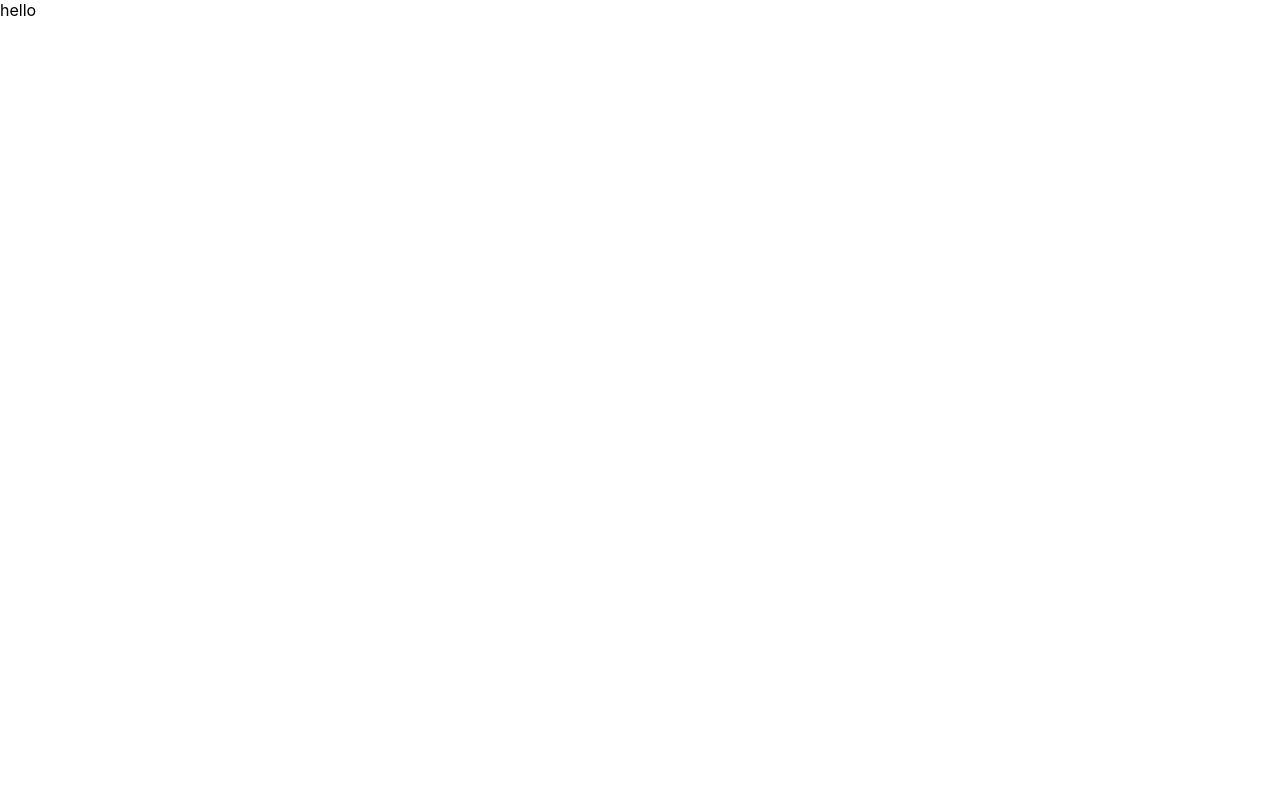
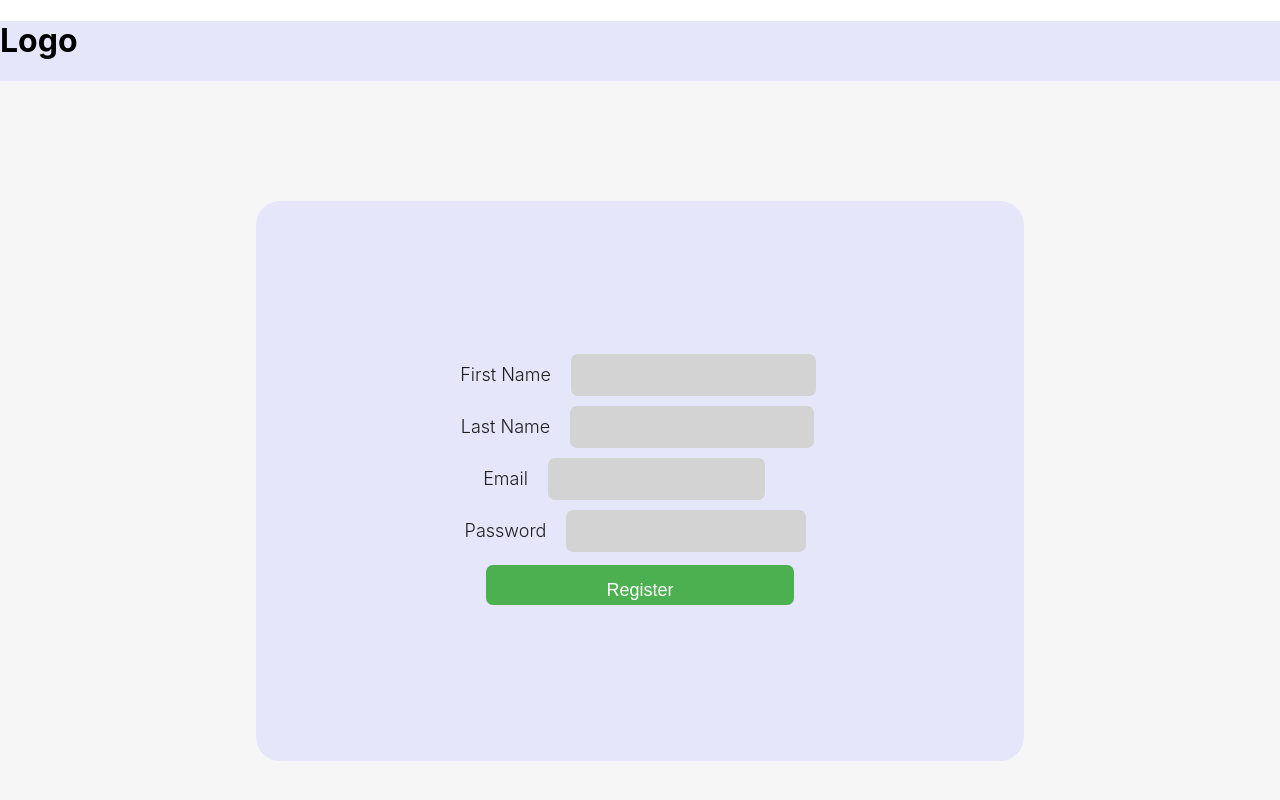
Before and after one commit to prithvi009/video-stream-app, a React (Create React App) app in the folder client/: page /register in a window 1280 px wide. Shown: the top 800 px of the page. Built offline with nearby package versions, Linux system fonts and the light colour scheme.

Commit message:
login and signup completed

```diff
--- a/client/src/App.js
+++ b/client/src/App.js
@@ -1,9 +1,21 @@
+import Register from "./scenes/register/Register";
+import {BrowserRouter as Router, Routes, Route} from 'react-router-dom';
+import Navbar from "./components/navbar";
+import Login from "./scenes/login/Login";
+import Home from "./scenes/home/Home";
 
 
 function App() {
   return (
     <div className="app">
-      hello
+      <Router>
+        <Navbar/>
+        <Routes>
+          <Route path="/" element={<Login/>} />
+          <Route path="/register" element={<Register/>}/>
+          <Route path="/home" element={<Home/>}/>
+        </Routes>
+      </Router>
     </div>
   );
 }
--- /dev/null
+++ b/client/src/components/navbar/index.css
@@ -0,0 +1,14 @@
+.navbar{
+    background-color: lavender;
+    width: 100%;
+    height: 60px;
+
+}
+
+.navbar > h1{
+    font-size: 2rem;
+    font-weight: 500;
+    margin: 0;
+    padding: 0;
+    color: rgba(0, 0, 0, 0.87);
+}
--- /dev/null
+++ b/client/src/components/navbar/index.js
@@ -0,0 +1,14 @@
+import React from 'react'
+import './index.css'
+
+const Navbar = () => {
+  return (
+    <div className='navbar'>
+        <div className='navbar__logo'>
+            <h1>Logo</h1>
+        </div>
+    </div>
+  )
+}
+
+export default Navbar
--- a/client/src/index.css
+++ b/client/src/index.css
@@ -1,5 +1,6 @@
-body {
+body, html {
   margin: 0;
+  padding: 0;
   font-family: -apple-system, BlinkMacSystemFont, 'Segoe UI', 'Roboto', 'Oxygen',
     'Ubuntu', 'Cantarell', 'Fira Sans', 'Droid Sans', 'Helvetica Neue',
     sans-serif;
--- a/client/src/index.js
+++ b/client/src/index.js
@@ -2,10 +2,42 @@ import React from 'react';
 import ReactDOM from 'react-dom/client';
 import './index.css';
 import App from './App';
+import {configureStore } from '@reduxjs/toolkit';
+import authReducer from './state';
+
+import { Provider } from 'react-redux';
+import {
+  persistStore,
+  persistReducer,
+  FLUSH,
+  REHYDRATE,
+  PAUSE,
+  PERSIST,
+  PURGE,
+  REGISTER,
+} from "redux-persist";
+import storage from "redux-persist/lib/storage";
+import { PersistGate } from "redux-persist/integration/react";
+
+const persistConfig = { key: "root", storage, version: 1 };
+const persistedReducer = persistReducer(persistConfig, authReducer);
+const store = configureStore({
+  reducer: {
+    persistedReducer
+  },
+  middleware: (getDefaultMiddleware) =>
+  getDefaultMiddleware({
+    serializableCheck: {
+      ignoredActions: [FLUSH, REHYDRATE, PAUSE, PERSIST, PURGE, REGISTER],
+    },
+  }),
+});
 
 const root = ReactDOM.createRoot(document.getElementById('root'));
 root.render(
   <React.StrictMode>
+    <Provider store={store}>
     <App />
+    </Provider>
   </React.StrictMode>
 );
--- /dev/null
+++ b/client/src/scenes/home/Home.jsx
@@ -0,0 +1,9 @@
+import React from 'react'
+
+const Home = () => {
+  return (
+    <div>Home</div>
+  )
+}
+
+export default Home
--- /dev/null
+++ b/client/src/scenes/login/Login.jsx
@@ -0,0 +1,81 @@
+import React from 'react'
+import { useState } from 'react';
+import { useNavigate } from 'react-router-dom';
+import { useDispatch } from 'react-redux';
+import { setLogin } from '../../state';
+
+
+const Login = () => {
+    const dispatch = useDispatch();
+    const [initialValuesLogin, setInitialValuesLogin] = useState(
+        {
+            email: '',
+            password: ''
+        }
+    );
+    const navigate = useNavigate();
+
+    const handleSubmit = async (e) => {
+        e.preventDefault();
+
+        const userResponse = await fetch("http://localhost:5001/api/v1/auth/login", {
+            method: 'POST',
+            headers: {
+                'Content-Type': 'application/json'
+            },
+            body: JSON.stringify(initialValuesLogin)
+
+        });
+
+        const loggedIn = await userResponse.json();
+
+
+
+        if(loggedIn.token){
+            dispatch(
+                setLogin({
+                  user: loggedIn.user,
+                  token: loggedIn.token,
+                })
+            );
+            console.log(loggedIn);
+            navigate('/home');
+            setInitialValuesLogin.email = '';
+            setInitialValuesLogin.password = '';
+        }
+
+    }
+
+  return (
+    <div>
+        <form onSubmit={handleSubmit}>
+            <div>
+
+            <label htmlFor="email" className='labels'>Email</label>
+            <input type="email" name="email" className='name'
+                value={initialValuesLogin.email}
+                onChange={(e) => setInitialValuesLogin({...initialValuesLogin, email: e.target.value})}
+                />
+            </div>
+            <div>
+
+            <label htmlFor="password" className='labels'>Password</label>
+            <input type="password" name="password" className='name'
+                value={initialValuesLogin.password}
+                onChange={(e) => setInitialValuesLogin({...initialValuesLogin, password: e.target.value})}
+                />
+            </div>
+
+                <div>
+                    <button type="submit" className='btn'>Login</button>
+                    <div>
+                        <p>Don't have an account? <a onClick={()=> navigate('/register')} className="register_link">Click to signup</a></p>
+                    </div>
+                </div>
+
+        </form>
+    </div>
+  )
+}
+
+export default Login
--- /dev/null
+++ b/client/src/scenes/register/Register.jsx
@@ -0,0 +1,87 @@
+import React from 'react'
+import {useState} from 'react';
+import { useNavigate } from 'react-router-dom';
+
+import './register.css'
+
+
+const Register = () => {
+    const [initialValuesRegister, setInitialValuesRegister] = useState(
+        {
+            firstName: '',
+            lastName: '',
+            email: '',
+            password: ''
+        }
+    );
+
+    const navigate = useNavigate();
+
+    const handleSubmit = async (e) => {
+        e.preventDefault();
+
+        const userResponse = await fetch("http://localhost:5001/api/v1/auth/register", {
+            method: 'POST',
+            headers: {
+                'Content-Type': 'application/json'
+            },
+            body: JSON.stringify(initialValuesRegister)
+        });
+
+        if(userResponse.status === 201){
+            setInitialValuesRegister.firstName = '';
+            setInitialValuesRegister.lastName = '';
+            setInitialValuesRegister.email = '';
+            setInitialValuesRegister.password = '';
+            navigate('/');
+        }
+
+    }
+
+  return (
+    <>
+    <div className='login'>
+        <form  onSubmit={handleSubmit} className="login_form">
+
+                <div>
+
+                    <label htmlFor="name" className='labels'>First Name</label>
+                    <input type="text" name="first_name" className="name"
+                        value = {initialValuesRegister.firstName}
+                        onChange={(e) => setInitialValuesRegister({...initialValuesRegister, firstName: e.target.value})}
+                    />
+                </div>
+                <div>
+
+                    <label htmlFor="name" className='labels'>Last Name</label>
+                    <input type="text" name="last_name" className='name'
+                        value={initialValuesRegister.lastName}
+                        onChange={(e) => setInitialValuesRegister({...initialValuesRegister, lastName: e.target.value})}
+                        />
+                </div>
+
+            <div>
+
+            <label htmlFor="email" className='labels'>Email</label>
+            <input type="email" name="email" className='name'
+                value={initialValuesRegister.email}
+                onChange={(e) => setInitialValuesRegister({...initialValuesRegister, email: e.target.value})}
+                />
+            </div>
+            <div>
+
+                <label htmlFor="password" className='labels'>Password</label>
+                <input type="password" name="password" className='name'
+                    value={initialValuesRegister.password}
+                    onChange={(e) => setInitialValuesRegister({...initialValuesRegister, password: e.target.value})}
+                    />
+            </div>
+            <button type="submit" className='btn'>Register</button>
+
+        </form>
+    </div>
+    </>
+  )
+}
+
+export default Register;
--- /dev/null
+++ b/client/src/scenes/register/register.css
@@ -0,0 +1,69 @@
+.login{
+
+    display: flex;
+    flex-direction: column;
+    align-items: center;
+    justify-content: center;
+    height: 100vh;
+    width: 100vw;
+    background-color: #f6f6f6;
+    color: rgba(0, 0, 0, 0.87)
+}
+
+.login_form{
+    display: flex;
+    flex-direction: column;
+    align-items: center;
+    justify-content: center;
+    height: 70%;
+    width: 60%;
+    margin: 20px auto;
+
+    border-radius: 1.5rem;
+    background-color: lavender;
+}
+
+.labels{
+    font-weight: 300;
+    font-size: large;
+    margin: 10px 10px;
+}
+
+.name{
+    background-color: lightgray;
+    width: 60%;
+    height: 40px;
+    border-radius: 7px;
+    border: none;
+    padding-left: 15px;
+    font-weight: 500;
+    font-size: large;
+    margin: 5px 10px;
+}
+
+.btn{
+    background-color: #4CAF50;
+    border: none;
+    color: white;
+    padding: 15px 32px;
+    text-align: center;
+    text-decoration: none;
+
+    font-size: 16px;
+    margin: 8px 2px;
+    cursor: pointer;
+    border-radius: 7px;
+    width: 40%;
+    height: 40px;
+    font-weight: 500;
+    font-size: large;
+}
+
+.register_link{
+
+    color: rgb(123, 123, 242);
+    cursor: pointer;
+    font-weight: 300;
+
+
+}
--- /dev/null
+++ b/client/src/state/index.js
@@ -0,0 +1,27 @@
+import {createSlice} from '@reduxjs/toolkit';
+
+const initialState = {
+  user: null,
+  token: null,
+  videos: [],
+};
+
+export const authSlice = createSlice({
+    name: 'auth',
+    initialState,
+    reducers: {
+        setLogin: (state, action) => {
+            state.user = action.payload.user;
+            state.token = action.payload.token;
+        },
+        setLogout: (state) => {
+            state.user = null;
+            state.token = null;
+        },
+
+    }
+});
+
+
+export const {setLogin, setLogout} = authSlice.actions;
+export default authSlice.reducer;
```
Also changed, not shown: client/package.json (+6 -1 lines), 2 other files (tests, documents, lock files or other folders).
